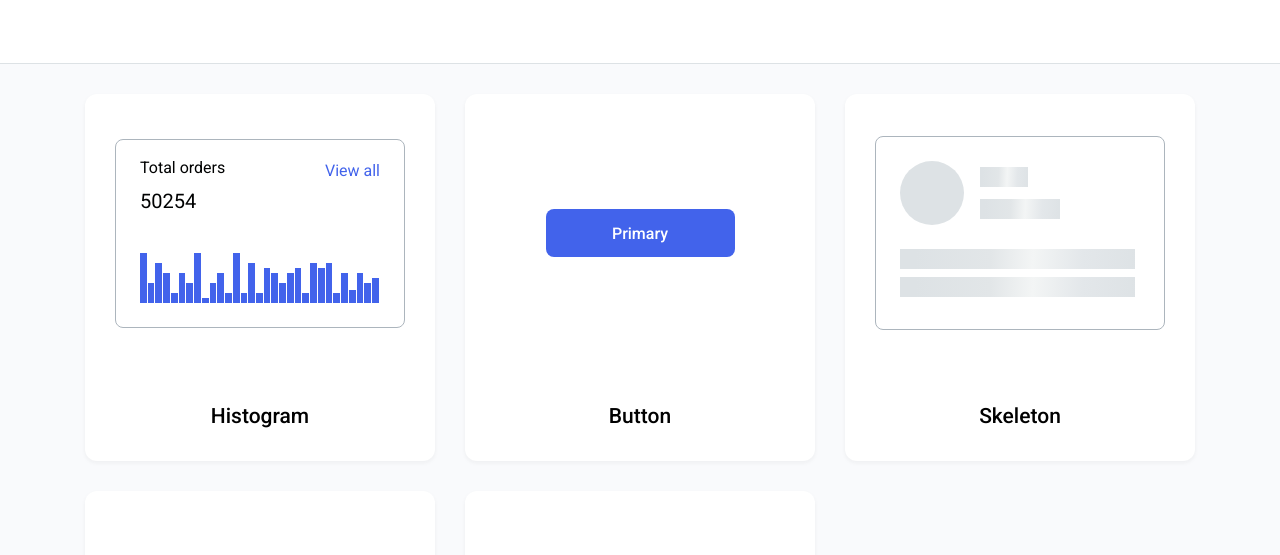
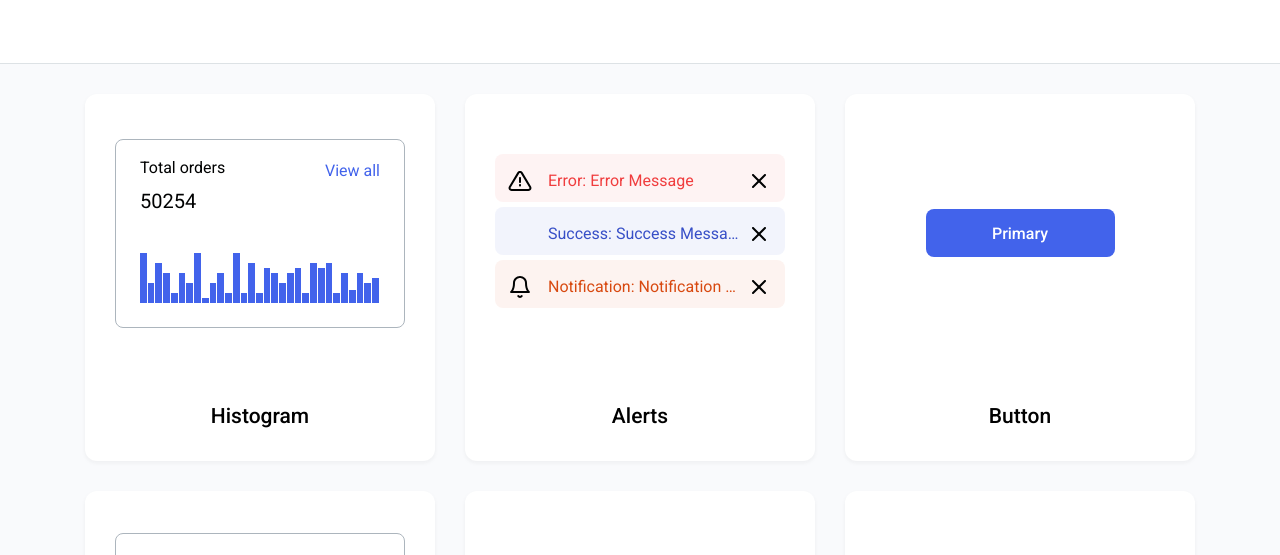
Before and after one commit to serjio1905/htmlcss-20210916_serjio-rv, a website: page index.html in a window 1280 px wide. Shown: the part 174-729 px from the top of the page. Drawn offline with Linux system fonts and the light colour scheme; files that its build step writes are made by us from their sources.

Commit message:
alerts done

```diff
--- /dev/null
+++ b/components/aletrs/alerts.css
@@ -0,0 +1,50 @@
+.alert {
+    height: 4.8rem;
+    border-radius: .8rem;
+    display: flex;
+    padding: 1.5rem 1.3rem .9rem 1.3rem;
+    width: 100%;
+}
+
+.alert_error {
+    background-color: #F03D3E10;
+}
+
+.alert_success {
+    background-color:#374FC710 ;
+}
+
+.alert_notification {
+    background-color: #D8491010;
+}
+
+.alert__icon {
+    width: 25px;
+    height: 25px;
+    fill: var(--black);
+}
+
+.alert__text {
+    font: Inter;
+    font-style: normal;
+    font-weight: normal;
+    font-size: 1.6rem;
+    line-height: 2.4rem;
+    margin-left: 1.5rem;
+    flex: 1;
+    white-space: nowrap;
+    overflow: hidden;
+    text-overflow: ellipsis;
+}
+
+.alert_error .alert__text {
+    color: var(--error);
+}
+
+.alert_success .alert__text {
+    color: var(--blue);
+}
+
+.alert_notification .alert__text {
+    color: #D84910;
+}
--- a/components/card/card.css
+++ b/components/card/card.css
@@ -34,3 +34,14 @@
         border-bottom: 1px solid var(--grey-2);
     }
 }
+
+.card_vertical {
+    display: flex;
+    flex-direction: column;
+    justify-content: center;
+    align-items: center;
+}
+
+.card_vertical > * {
+    margin-bottom: .5rem;
+}
--- a/index.html
+++ b/index.html
@@ -16,6 +16,7 @@
         <link rel="stylesheet" href="./components/skeleton/skeleton.css">
         <link rel="stylesheet" href="./components/accordion/accordion.css">
         <link rel="stylesheet" href="./components/calendar/calendar.css">
+        <link rel="stylesheet" href="./components/aletrs/alerts.css">
     </head>
     <body>
        <div class="page">
@@ -92,6 +93,36 @@
                     </div>
 
                     <div class="card">
+                        <div class="card__content card_vertical">
+                            <div class="alert alert_error">
+                                <svg class="alert__icon"><use xlink:href="./assets/sprite.svg#error"></use></svg>
+                                <div class="alert__text">
+                                    Error: Error Message
+                                </div>
+                                <svg class="alert__icon"><use xlink:href="./assets/sprite.svg#close"></use></svg>
+                            </div>
+                            <div class="alert alert_success">
+                                <svg class="alert__icon"><use xlink:href="./assets/sprite.svg#success"></use></svg>
+                                <div class="alert__text">
+                                    Success: Success Messagev
+                                </div>
+                                <svg class="alert__icon"><use xlink:href="./assets/sprite.svg#close"></use></svg>
+                            </div>
+                            <div class="alert alert_notification">
+                                <svg class="alert__icon"><use xlink:href="./assets/sprite.svg#bell"></use></svg>
+                                <div class="alert__text">
+                                    Notification: Notification Message
+                                </div>
+                                <svg class="alert__icon"><use xlink:href="./assets/sprite.svg#close"></use></svg>
+                            </div>
+
+                        </div>
+                        <div class="card__title">
+                            Alerts
+                        </div>
+                    </div>
+
+                    <div class="card">
                         <div class="card__content">
                             <button class="btn btn_primary">
                                 Primary
```
Also changed, not shown: assets/sprite.svg.
